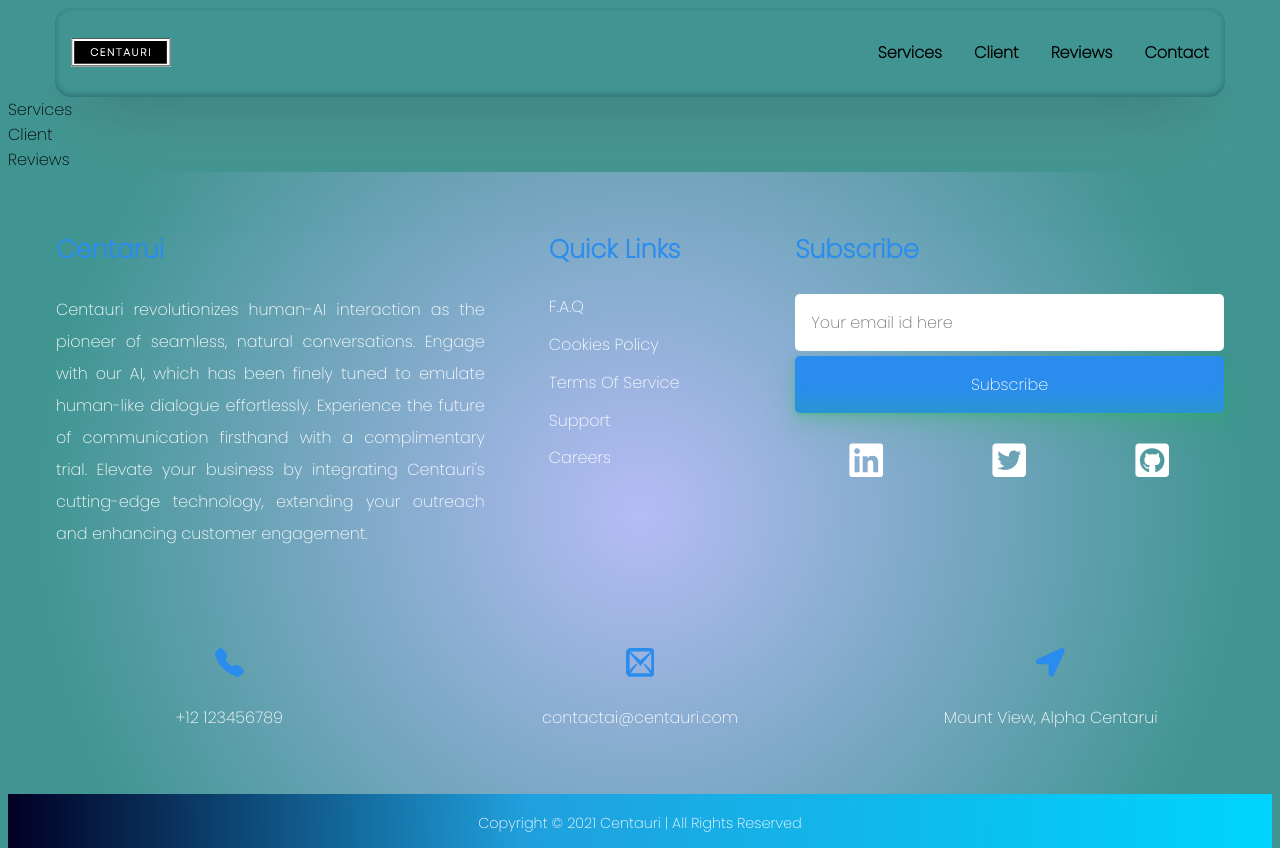
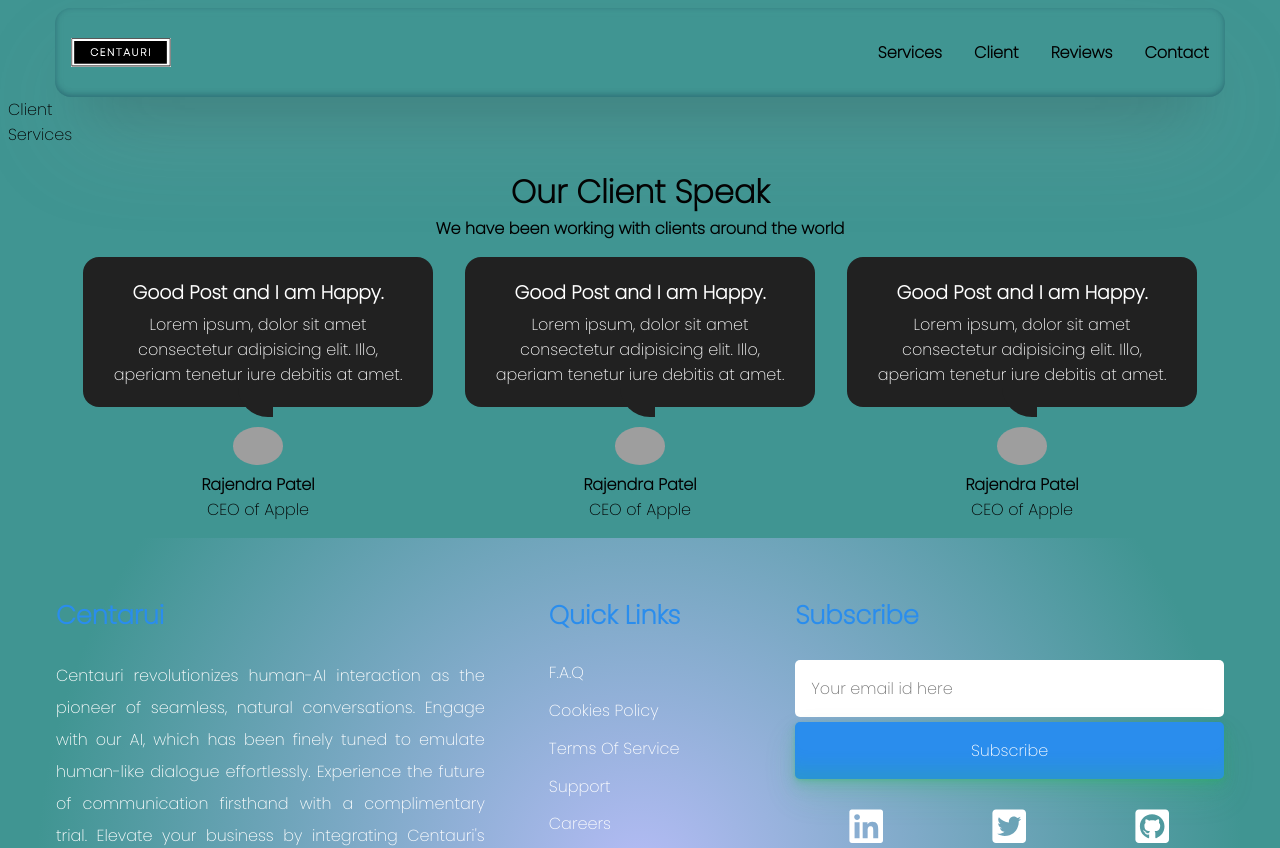
Before and after one commit to centauricoder01/Landing-page, a React (Create React App) app: page / in a window 1280 px wide. Shown: the top 848 px of the page. Built offline with nearby package versions, Linux system fonts and the light colour scheme; grey boxes are pictures that could not be loaded.

Commit message:
Review part Done

```diff
--- a/src/App.js
+++ b/src/App.js
@@ -10,8 +10,8 @@ function App() {
     <>
       <Navbar />
       {/* <Header /> */}
+      <Client />
       <Services />
-      <Client />
       <Reviews />
       <Contact />
     </>
--- a/src/CSS/Contact.css
+++ b/src/CSS/Contact.css
@@ -30,7 +30,7 @@ footer * {
   padding: 0 2em;
   min-height: 15em;
 }
-h3 {
+.column h3 {
   width: 100%;
   text-align: left;
   color: #2a8ded;
@@ -105,7 +105,6 @@ div.social {
 }
 .copyright {
   padding: 0.3em 1em;
-  /* background-color: #0f29ef; */
   background: rgb(2, 0, 36);
   background: linear-gradient(
     90deg,
--- /dev/null
+++ b/src/CSS/Reviews.css
@@ -0,0 +1,54 @@
+.main-heading-review-div {
+  text-align: center;
+}
+
+.review-div {
+  display: flex;
+  justify-content: center;
+  align-items: center;
+  gap: 2rem;
+  width: 100%;
+  flex-wrap: wrap;
+}
+
+/* SINGLE REVIEW STLYING START FROM HERE */
+
+.main-review-div {
+  text-align: center;
+  border-radius: 1rem;
+  width: 350px;
+}
+
+.single-review-div {
+  background-color: rgb(33, 33, 33);
+  color: white;
+  border-radius: 1rem;
+  padding: 20px;
+  position: relative;
+}
+
+.review-arrow {
+  position: absolute;
+  width: 35px;
+  height: 30px;
+  right: 10rem;
+  background-color: rgb(33, 33, 33);
+  border-bottom-left-radius: 9rem;
+  /* border-bottom-right-radius: 9rem; */
+}
+
+.main-review-div img {
+  border-radius: 100%;
+  margin-bottom: 0px;
+  margin-top: 20px;
+}
+
+.main-review-div h4 {
+  margin-top: 0px;
+  margin-bottom: 0px;
+}
+
+.main-review-div p {
+  margin-top: 0px;
+  margin-bottom: 0px;
+}
--- a/src/Pages/Reviews.jsx
+++ b/src/Pages/Reviews.jsx
@@ -1,9 +1,25 @@
-import React from 'react'
+import React from "react";
+import "../CSS/Reviews.css";
+import Singlereview from "./Singlereview";
 
 const Reviews = () => {
   return (
-    <div>Reviews</div>
-  )
-}
+    <div style={{ marginBottom: "1rem" }}>
+      <div className="main-heading-review-div">
+        <h1 style={{ marginBottom: "0px", fontWeight: "bolder" }}>
+          Our Client Speak
+        </h1>
+        <p style={{ marginTop: "0px", fontWeight: "bolder" }}>
+          We have been working with clients around the world
+        </p>
+      </div>
+      <div className="review-div">
+        <Singlereview />
+        <Singlereview />
+        <Singlereview />
+      </div>
+    </div>
+  );
+};
 
-export default Reviews
+export default Reviews;
--- /dev/null
+++ b/src/Pages/Singlereview.jsx
@@ -0,0 +1,30 @@
+import React from "react";
+import "../CSS/Reviews.css";
+
+const Singlereview = () => {
+  return (
+    <div className="main-review-div">
+      <div className="single-review-div">
+        <h3 style={{ marginBottom: "5px", marginTop: "1px" }}>
+          Good Post and I am Happy.
+        </h3>
+        <p>
+          Lorem ipsum, dolor sit amet consectetur adipisicing elit. Illo,
+          aperiam tenetur iure debitis at amet.
+        </p>
+        <div className="review-arrow">
+
+        </div>
+      </div>
+      <img
+        src="https://images.unsplash.com/photo-1586297135537-94bc9ba060aa?ixid=MXwxMjA3fDB8MHxwaG90by1wYWdlfHx8fGVufDB8fHw%3D&ixlib=rb-1.2.1&auto=format&fit=crop&w=100&q=80"
+        alt="small-img"
+        width={50}
+      />
+      <h4>Rajendra Patel</h4>
+      <p>CEO of Apple</p>
+    </div>
+  );
+};
+
+export default Singlereview;
```
